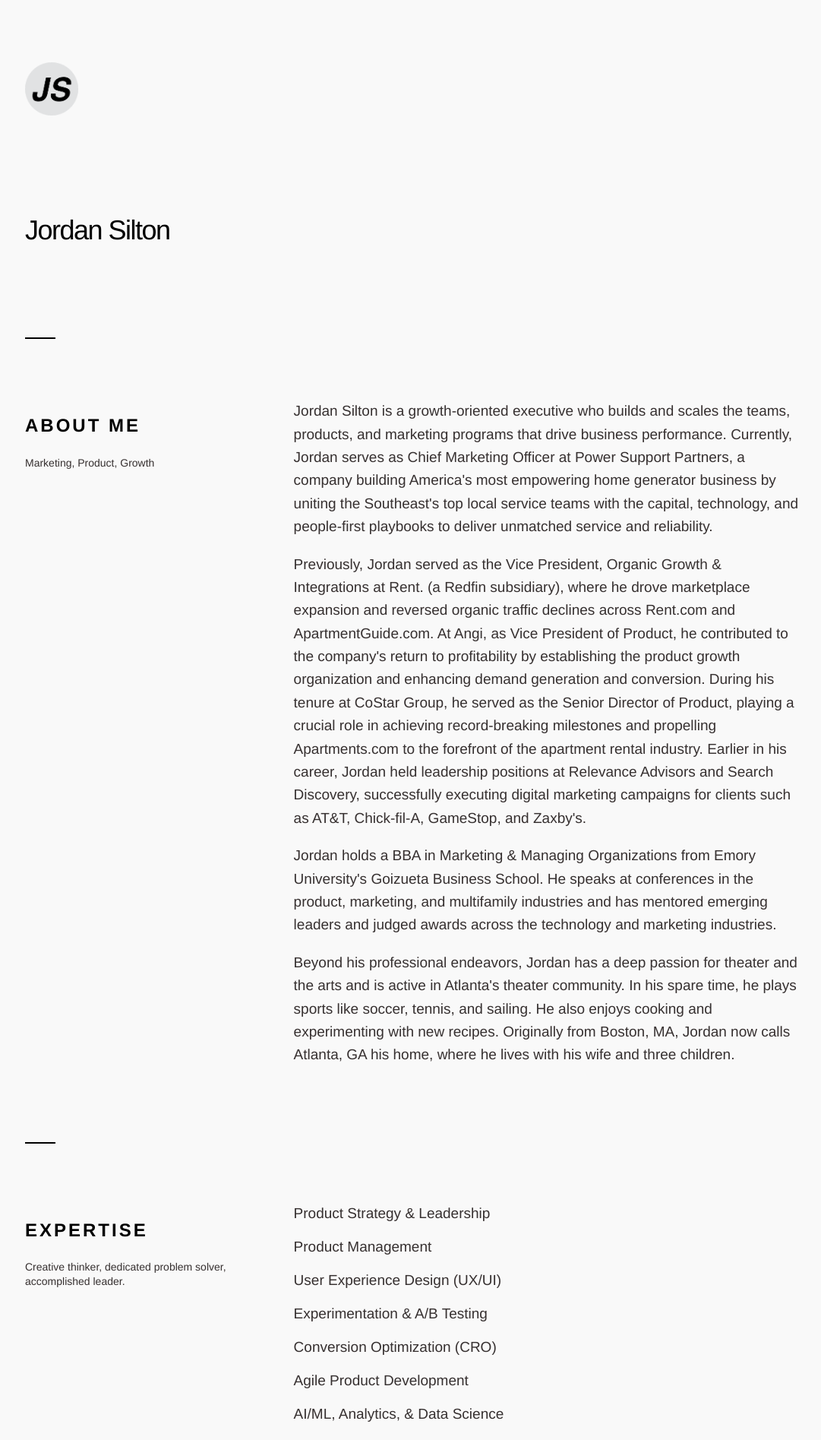
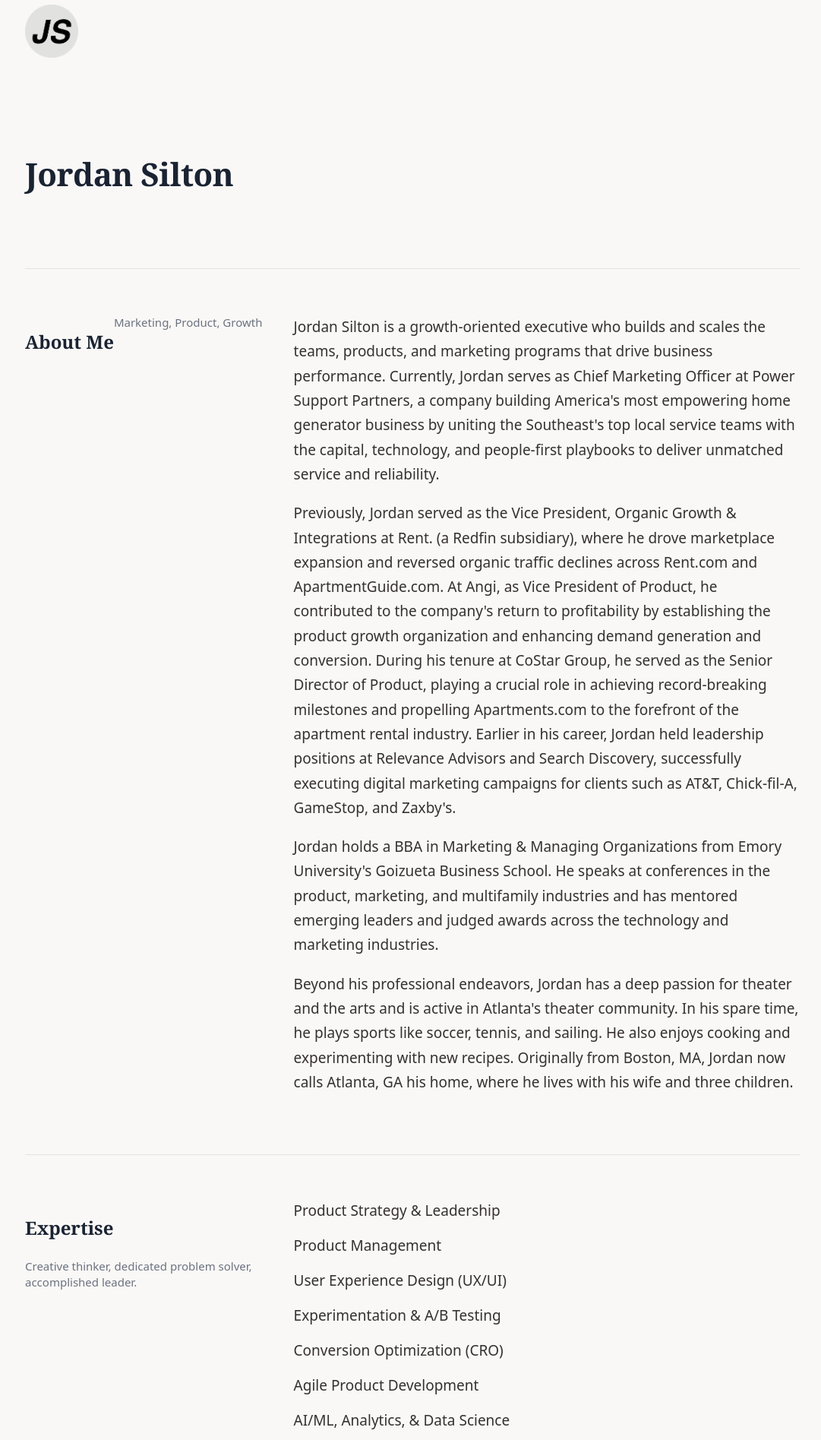
Before and after one commit to jsilton/jsilton.github.io, a Jekyll site: the page built from index.html, in a window 1280 px wide. Shown: the top 1895 px of the page at 76% size, without its empty margins (97-1178 px from the left). Built offline with Jekyll 4.4.1, drawn with Linux system fonts in a browser that asks for light colours.

Commit message:
Refresh site design with modern typography, colors, and layout
Replace dated Skeleton CSS aesthetic with warm executive-presence design:
system serif headings (Charter), system sans body, navy/amber color
palette, softer dividers, flexbox grid, and improved responsive breakpoints.
Zero external dependencies.

Co-Authored-By: Claude Opus 4.6 <noreply@anthropic.com>

```diff
--- a/_includes/footer.html
+++ b/_includes/footer.html
@@ -1,4 +1,4 @@
-<div class="row" style="margin-top:5rem;">
+<div class="row">
     <hr class="f">
     <div class="footer">
         <p>Copyright &copy; 2010-{{ site.time | date: '%Y' }} Jordan Silton. All rights reserved.</p>
--- a/css/main.scss
+++ b/css/main.scss
@@ -6,124 +6,64 @@
 /* Document
    ========================================================================== */
 
-/**
- * 1. Correct the line height in all browsers.
- * 2. Prevent adjustments of font size after orientation changes in iOS.
- */
-
 html {
-  line-height: 1.15; /* 1 */
-  -webkit-text-size-adjust: 100%; /* 2 */
+  line-height: 1.15;
+  -webkit-text-size-adjust: 100%;
 }
 
 /* Sections
    ========================================================================== */
 
-/**
- * Remove the margin in all browsers.
- */
-
 body {
   margin: 0;
 }
-
-/**
- * Render the `main` element consistently in IE.
- */
 
 main {
   display: block;
 }
 
-/**
- * Correct the font size and margin on `h1` elements within `section` and
- * `article` contexts in Chrome, Firefox, and Safari.
- */
-
-h1 {
-  font-size: 2em;
-  margin: 0.67em 0;
-}
-
 /* Grouping content
    ========================================================================== */
 
-/**
- * 1. Add the correct box sizing in Firefox.
- * 2. Show the overflow in Edge and IE.
- */
-
 hr {
-  box-sizing: content-box; /* 1 */
-  height: 0; /* 1 */
-  overflow: visible; /* 2 */
+  box-sizing: content-box;
+  height: 0;
+  overflow: visible;
 }
 
-/**
- * 1. Correct the inheritance and scaling of font size in all browsers.
- * 2. Correct the odd `em` font sizing in all browsers.
- */
-
 pre {
-  font-family: monospace, monospace; /* 1 */
-  font-size: 1em; /* 2 */
+  font-family: monospace, monospace;
+  font-size: 1em;
 }
 
 /* Text-level semantics
    ========================================================================== */
 
-/**
- * Remove the gray background on active links in IE 10.
- */
-
 a {
   background-color: transparent;
 }
 
-/**
- * 1. Remove the bottom border in Chrome 57-
- * 2. Add the correct text decoration in Chrome, Edge, IE, Opera, and Safari.
- */
-
 abbr[title] {
-  border-bottom: none; /* 1 */
-  text-decoration: underline; /* 2 */
-  text-decoration: underline dotted; /* 2 */
+  border-bottom: none;
+  text-decoration: underline;
+  text-decoration: underline dotted;
 }
-
-/**
- * Add the correct font weight in Chrome, Edge, and Safari.
- */
 
 b,
 strong {
   font-weight: bolder;
 }
 
-/**
- * 1. Correct the inheritance and scaling of font size in all browsers.
- * 2. Correct the odd `em` font sizing in all browsers.
- */
-
 code,
 kbd,
 samp {
-  font-family: monospace, monospace; /* 1 */
-  font-size: 1em; /* 2 */
+  font-family: monospace, monospace;
+  font-size: 1em;
 }
-
-/**
- * Add the correct font size in all browsers.
- */
 
 small {
   font-size: 80%;
 }
-
-/**
- * Prevent `sub` and `sup` elements from affecting the line height in
- * all browsers.
- */
 
 sub,
 sup {
@@ -144,10 +84,6 @@ sup {
 /* Embedded content
    ========================================================================== */
 
-/**
- * Remove the border on images inside links in IE 10.
- */
-
 img {
   border-style: none;
 }
@@ -155,7 +91,9 @@ img {
 .video-container {
   position: relative;
   padding-bottom: 56.25%;
-  padding-top: 30px; height: 0; overflow: hidden;
+  padding-top: 30px;
+  height: 0;
+  overflow: hidden;
   margin-bottom: 1.6em;
 }
 
@@ -172,45 +110,26 @@ img {
 /* Forms
    ========================================================================== */
 
-/**
- * 1. Change the font styles in all browsers.
- * 2. Remove the margin in Firefox and Safari.
- */
-
 button,
 input,
 optgroup,
 select,
 textarea {
-  font-family: inherit; /* 1 */
-  font-size: 100%; /* 1 */
-  line-height: 1.15; /* 1 */
-  margin: 0; /* 2 */
+  font-family: inherit;
+  font-size: 100%;
+  line-height: 1.15;
+  margin: 0;
 }
 
-/**
- * Show the overflow in IE.
- * 1. Show the overflow in Edge.
- */
-
 button,
-input { /* 1 */
+input {
   overflow: visible;
 }
 
-/**
- * Remove the inheritance of text transform in Edge, Firefox, and IE.
- * 1. Remove the inheritance of text transform in Firefox.
- */
-
 button,
-select { /* 1 */
+select {
   text-transform: none;
 }
-
-/**
- * Correct the inability to style clickable types in iOS and Safari.
- */
 
 button,
 [type="button"],
@@ -218,10 +137,6 @@ button,
 [type="submit"] {
   -webkit-appearance: button;
 }
-
-/**
- * Remove the inner border and padding in Firefox.
- */
 
 button::-moz-focus-inner,
 [type="button"]::-moz-focus-inner,
@@ -231,10 +146,6 @@ button::-moz-focus-inner,
   padding: 0;
 }
 
-/**
- * Restore the focus styles unset by the previous rule.
- */
-
 button:-moz-focusring,
 [type="button"]:-moz-focusring,
 [type="reset"]:-moz-focusring,
@@ -242,108 +153,58 @@ button:-moz-focusring,
   outline: 1px dotted ButtonText;
 }
 
-/**
- * Correct the padding in Firefox.
- */
-
 fieldset {
   padding: 0.35em 0.75em 0.625em;
 }
 
-/**
- * 1. Correct the text wrapping in Edge and IE.
- * 2. Correct the color inheritance from `fieldset` elements in IE.
- * 3. Remove the padding so developers are not caught out when they zero out
- *    `fieldset` elements in all browsers.
- */
-
 legend {
-  box-sizing: border-box; /* 1 */
-  color: inherit; /* 2 */
-  display: table; /* 1 */
-  max-width: 100%; /* 1 */
-  padding: 0; /* 3 */
-  white-space: normal; /* 1 */
+  box-sizing: border-box;
+  color: inherit;
+  display: table;
+  max-width: 100%;
+  padding: 0;
+  white-space: normal;
 }
-
-/**
- * Add the correct vertical alignment in Chrome, Firefox, and Opera.
- */
 
 progress {
   vertical-align: baseline;
 }
 
-/**
- * Remove the default vertical scrollbar in IE 10+.
- */
-
 textarea {
   overflow: auto;
 }
 
-/**
- * 1. Add the correct box sizing in IE 10.
- * 2. Remove the padding in IE 10.
- */
-
 [type="checkbox"],
 [type="radio"] {
-  box-sizing: border-box; /* 1 */
-  padding: 0; /* 2 */
+  box-sizing: border-box;
+  padding: 0;
 }
-
-/**
- * Correct the cursor style of increment and decrement buttons in Chrome.
- */
 
 [type="number"]::-webkit-inner-spin-button,
 [type="number"]::-webkit-outer-spin-button {
   height: auto;
 }
 
-/**
- * 1. Correct the odd appearance in Chrome and Safari.
- * 2. Correct the outline style in Safari.
- */
-
 [type="search"] {
-  -webkit-appearance: textfield; /* 1 */
-  outline-offset: -2px; /* 2 */
+  -webkit-appearance: textfield;
+  outline-offset: -2px;
 }
-
-/**
- * Remove the inner padding in Chrome and Safari on macOS.
- */
 
 [type="search"]::-webkit-search-decoration {
   -webkit-appearance: none;
 }
 
-/**
- * 1. Correct the inability to style clickable types in iOS and Safari.
- * 2. Change font properties to `inherit` in Safari.
- */
-
 ::-webkit-file-upload-button {
-  -webkit-appearance: button; /* 1 */
-  font: inherit; /* 2 */
+  -webkit-appearance: button;
+  font: inherit;
 }
 
 /* Interactive
    ========================================================================== */
 
-/*
- * Add the correct display in Edge, IE 10+, and Firefox.
- */
-
 details {
   display: block;
 }
-
-/*
- * Add the correct display in all browsers.
- */
 
 summary {
   display: list-item;
@@ -352,39 +213,36 @@ summary {
 /* Misc
    ========================================================================== */
 
-/**
- * Add the correct display in IE 10+.
- */
-
 template {
   display: none;
 }
-
-/**
- * Add the correct display in IE 10.
- */
 
 [hidden] {
   display: none;
 }
 
-/* main.scss | Jordan Silton | https://jordanSilton.com */
+/* main.scss | Jordan Silton | https://jordansilton.com */
 
-/* Grid */
+/* Grid — Flexbox */
 
 .container {
   position: relative;
   width: 100%;
   max-width: 1020px;
   margin: 0 auto;
-  padding: 0 20px;
+  padding: 0 24px;
   box-sizing: border-box;
+}
+
+.row {
+  display: flex;
+  flex-wrap: wrap;
+  gap: 0;
 }
 
 .column,
 .columns {
   width: 100%;
-  float: left;
   box-sizing: border-box;
 }
 
@@ -395,7 +253,7 @@ template {
   }
 }
 
-@media (min-width: 550px) {
+@media (min-width: 768px) {
   .container {
     width: 80%;
   }
@@ -425,65 +283,32 @@ template {
   .two-thirds.column              { width: 65.3333333333%; }
 
   .one-half.column                { width: 48%; }
-
-  /* Offsets */
-  .offset-by-one.column,
-  .offset-by-one.columns          { margin-left: 8.66666666667%; }
-  .offset-by-two.column,
-  .offset-by-two.columns          { margin-left: 17.3333333333%; }
-  .offset-by-three.column,
-  .offset-by-three.columns        { margin-left: 26%;            }
-  .offset-by-four.column,
-  .offset-by-four.columns         { margin-left: 34.6666666667%; }
-  .offset-by-five.column,
-  .offset-by-five.columns         { margin-left: 43.3333333333%; }
-  .offset-by-six.column,
-  .offset-by-six.columns          { margin-left: 52%;            }
-  .offset-by-seven.column,
-  .offset-by-seven.columns        { margin-left: 60.6666666667%; }
-  .offset-by-eight.column,
-  .offset-by-eight.columns        { margin-left: 69.3333333333%; }
-  .offset-by-nine.column,
-  .offset-by-nine.columns         { margin-left: 78.0%;          }
-  .offset-by-ten.column,
-  .offset-by-ten.columns          { margin-left: 86.6666666667%; }
-  .offset-by-eleven.column,
-  .offset-by-eleven.columns       { margin-left: 95.3333333333%; }
-
-  .offset-by-one-third.column,
-  .offset-by-one-third.columns    { margin-left: 34.6666666667%; }
-  .offset-by-two-thirds.column,
-  .offset-by-two-thirds.columns   { margin-left: 69.3333333333%; }
-
-  .offset-by-one-half.column,
-  .offset-by-one-half.columns     { margin-left: 52%; }
-
 }
 
 /* Base Styles */
 
-/* NOTE html is set to 62.5% so that all the REM measurements throughout Skeleton are based on 10px sizing. So basically 1.5rem = 15px :) */
-
 html {
   font-size: 62.5%;
 }
+
 body {
-  font-size: 1.9em; /* currently ems cause chrome bug misinterpreting rems on body element */
-  line-height: 1.6;
+  font-size: 1.9em;
+  line-height: 1.7;
   font-weight: 300;
-  font-family: Helvetica, Arial, sans-serif;
-  background-color: #f9f9f9;
+  font-family: system-ui, -apple-system, 'Segoe UI', Roboto, 'Helvetica Neue', Arial, sans-serif;
+  background-color: #f9f8f6;
   color: #363030;
 }
+
 p {
   margin-top: 0;
 }
 
 .logo {
   img {
-    width:70px;
-    height:70px;
-    margin-top:8%;
+    width: 70px;
+    height: 70px;
+    margin-top: 8%;
   }
   a {
     border: none;
@@ -497,82 +322,72 @@ img {
   max-width: 100%;
 }
 
-.subhead{
-  font-size:1.4rem;
-  font-weight:500;
-  line-height:1.3;
-  margin-bottom:5rem;
-  margin-left:0;
+.subhead {
+  font-size: 1.5rem;
+  font-weight: 400;
+  line-height: 1.4;
+  color: #6b7280;
+  margin-bottom: 5rem;
+  margin-left: 0;
 }
 
 .footer {
-  background-image:url(../images/logo.png);
-  background-repeat: no-repeat;
-  background-position:right top;
-  height:33px;
-  margin-bottom:3rem;
-  padding-top:5px;
-  font-size:14px;
-  color:#000;
+  margin-top: 5rem;
+  margin-bottom: 3rem;
+  padding-top: 5px;
+  font-size: 1.3rem;
+  color: #8b8680;
   a {
-    color:#000;
-    border:0;
-    :hover{
-      opacity:.5;
-      border:0;
+    color: #8b8680;
+    border: 0;
+    &:hover {
+      color: #6b7280;
+      border: 0;
     }
   }
 }
 
 #tooltip {
-  position:absolute;
-  background:#fff;
-  color:#000;
-  padding:1.5rem 2rem;
-  opacity:.9;
+  position: absolute;
+  background: #fff;
+  color: #363030;
+  padding: 1.5rem 2rem;
+  opacity: .9;
   font-size: 1.3rem;
-  font-weight:400;
+  font-weight: 400;
 }
 
 .contact {
   p {
-    font-weight: 500;
-    font-size: 3.0rem;
-    letter-spacing: -.1rem;
-    line-height: 1.3;
+    font-weight: 400;
+    font-size: 2.4rem;
+    font-family: Charter, 'Bitstream Charter', 'Sitka Text', Cambria, serif;
+    letter-spacing: -.05rem;
+    line-height: 1.4;
+    color: #1a2332;
   }
 }
-
-/* Retina Styles */
-
-@media
-(-webkit-min-device-pixel-ratio: 2),
-(min-resolution: 192dpi) {
-    .footer{background-image:url(../images/logo.png); background-size:33px 33px;}
-}
-
 
 /* Typography */
 
 h1 {
   margin-top: 12rem;
   margin-bottom: 4rem;
-  font-weight: 500;
-  font-family: Helvetica, Arial, sans-serif;
-  color:#000;
-  letter-spacing: -.15rem;
-  font-size: 3rem;
-  line-height: 1.1;
+  font-weight: 600;
+  font-family: Charter, 'Bitstream Charter', 'Sitka Text', Cambria, serif;
+  color: #1a2332;
+  letter-spacing: -.05rem;
+  font-size: 3.2rem;
+  line-height: 1.2;
 }
 
 h2, h3, h4, h5, h6 {
   margin-bottom: 2.5rem;
-  font-weight: 700;
-  font-family: Helvetica, Arial, sans-serif;
-  color:#000;
-  text-transform: uppercase;
-  letter-spacing:.3rem;
-  line-height: 1.2;
+  font-weight: 600;
+  font-family: Charter, 'Bitstream Charter', 'Sitka Text', Cambria, serif;
+  color: #1a2332;
+  letter-spacing: 0;
+  line-height: 1.3;
 }
 
 h2 { font-size: 2.4rem; }
@@ -581,31 +396,32 @@ h4 { font-size: 2.0rem; }
 h5 { font-size: 1.8rem; }
 h6 { font-size: 1.6rem; }
 
-/* Larger than phablet */
-@media (min-width: 550px) {
-  h1 { font-size: 3.6rem; line-height: 1.2;}
+/* Larger than tablet */
+@media (min-width: 768px) {
+  h1 { font-size: 4.2rem; line-height: 1.15; }
 }
 
 /* Links */
 
 a {
-  color: #000;
-  border-bottom:1px solid #000;
-  text-decoration:none;}
+  color: #1a2332;
+  text-decoration: none;
+  border-bottom: 1px solid #e5e2dd;
+  transition: border-color 0.3s ease;
+}
 a:hover {
-  color:#000;
-  border-bottom:1px solid #efdcd9;
-  transition:.5s;}
+  color: #1a2332;
+  border-bottom: 1px solid #c47f17;
+}
 
 /* Lists */
 
 ul {
   list-style: none;
-  line-height:2.4rem;
-  margin-top:0;
-  margin-bottom:0;
+  line-height: 2.6rem;
+  margin-top: 0;
+  margin-bottom: 0;
   padding-left: 0;
-  margin-top: 0;
 }
 ol {
   list-style: decimal inside;
@@ -621,32 +437,30 @@ ul ol,
 ol ol,
 ol ul {
   margin: 1.5rem 0 1.5rem 0;
-  font-size: 90%; }
-
-ul > li:before {
-  position:absolute;
-  margin-left: -1.2em;
+  font-size: 90%;
 }
 
 /* Rules */
 
 hr {
-  margin-top: 8rem;
-  margin-bottom: 8rem;
+  margin-top: 6rem;
+  margin-bottom: 6rem;
   border-width: 0;
-  border-top: 2px solid #000;
-  width:40px;
-  text-align:left;
-  margin-left:0;}
+  border-top: 1px solid #e5e2dd;
+  width: 100%;
+  text-align: left;
+  margin-left: 0;
+}
 
 hr.f {
   margin-top: 3rem;
   margin-bottom: 3rem;
   border-width: 0;
-  border-top: 1px solid #cabbbb;
-  width:100%;
-  text-align:left;
-  margin-left:0;}
+  border-top: 1px solid #e5e2dd;
+  width: 100%;
+  text-align: left;
+  margin-left: 0;
+}
 
 /* Self Clearing Goodness */
 .container:after,
@@ -654,4 +468,5 @@ hr.f {
 .u-cf {
   content: "";
   display: table;
-  clear: both; }
+  clear: both;
+}
```
Lines whose indentation alone changed are shown as unchanged.
